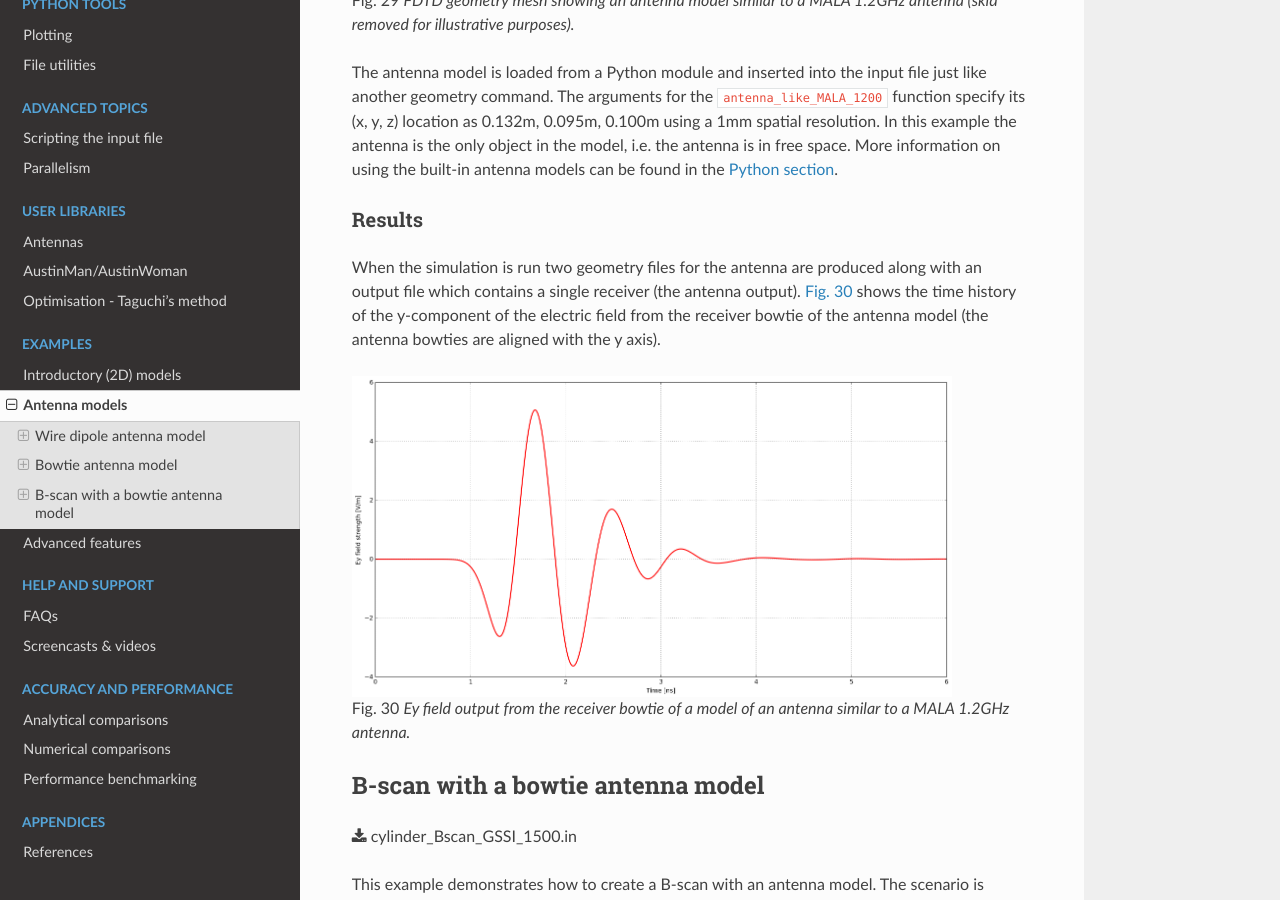
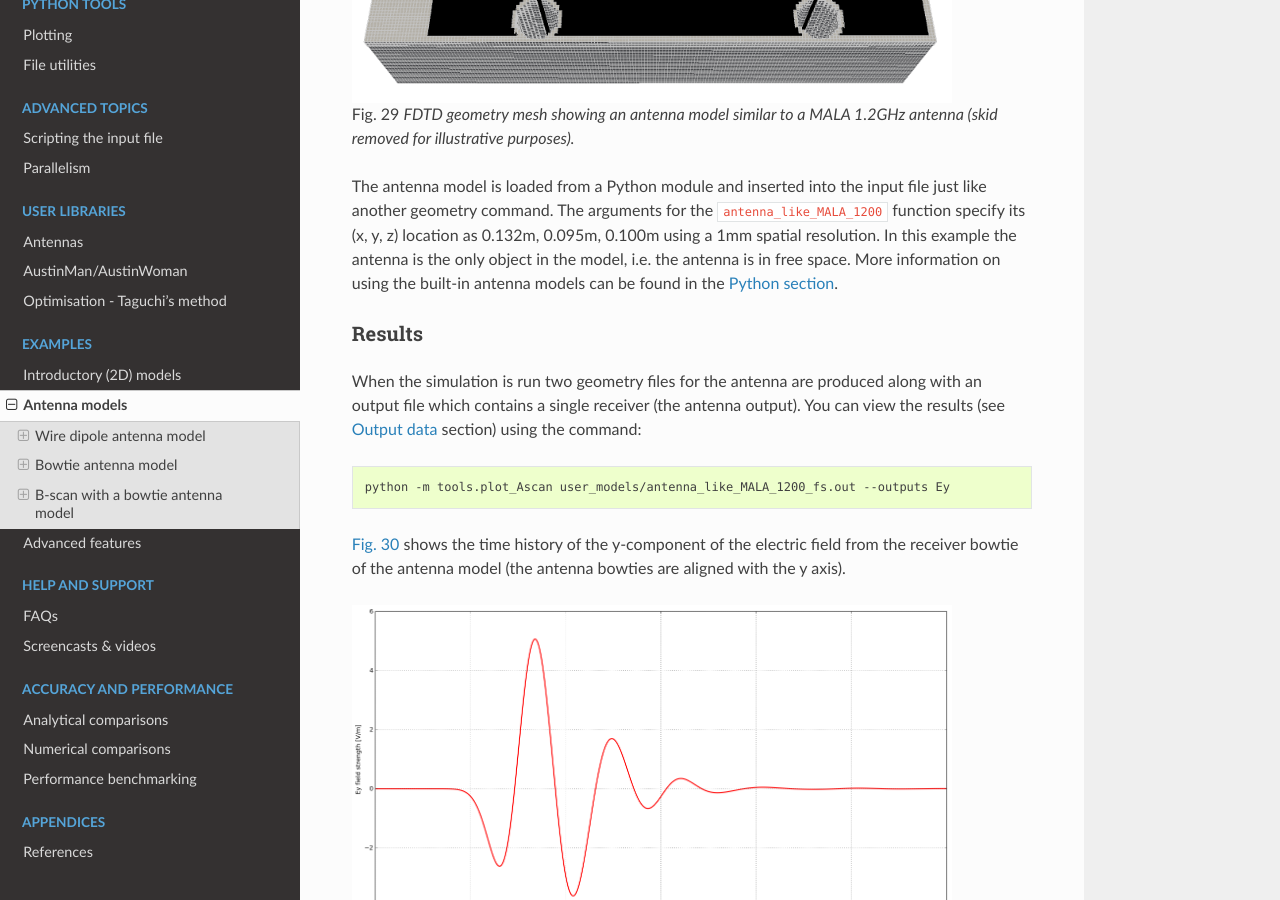
Before and after one commit to gprMax/gprMax, a Sphinx documentation site: the page built from docs/source/examples_antennas.rst, in a window 1280 px wide and 900 px high, scrolled down 3876 px. Built offline with Sphinx 7.4.7 and the Read the Docs theme 2.0.0, drawn with Linux system fonts in a browser that asks for light colours; some of the changed text lies outside the part shown.

Commit message:
Updated to give explicit plotting commands for viewing results.

```diff
--- a/docs/source/examples_antennas.rst
+++ b/docs/source/examples_antennas.rst
@@ -23,6 +23,12 @@
 
 Results
 -------
+
+You can view the results (see :ref:`output` section) using the command:
+
+.. code-block:: none
+
+    python -m tools.plot_antenna_params user_models/antenna_wire_dipole_fs.out
 
 .. _antenna_wire_dipole_fs_tl_params:
 
@@ -80,7 +86,13 @@
 Results
 -------
 
-When the simulation is run two geometry files for the antenna are produced along with an output file which contains a single receiver (the antenna output). :numref:`antenna_like_MALA_1200_fs_results` shows the time history of the y-component of the electric field from the receiver bowtie of the antenna model (the antenna bowties are aligned with the y axis).
+When the simulation is run two geometry files for the antenna are produced along with an output file which contains a single receiver (the antenna output). You can view the results (see :ref:`output` section) using the command:
+
+.. code-block:: none
+
+    python -m tools.plot_Ascan user_models/antenna_like_MALA_1200_fs.out --outputs Ey
+
+:numref:`antenna_like_MALA_1200_fs_results` shows the time history of the y-component of the electric field from the receiver bowtie of the antenna model (the antenna bowties are aligned with the y axis).
 
 .. _antenna_like_MALA_1200_fs_results:
 
@@ -117,6 +129,12 @@
 Results
 -------
 
+After merging the A-scans into a single file you can now view an image of the B-scan using the command:
+
+.. code-block:: none
+
+    python -m tools.plot_Bscan user_models/cylinder_Bscan_GSSI_1500_merged.out Ey
+
 :numref:`cylinder_Bscan_GSSI_1500_results` shows the B-scan (of the Ey field component). The initial part of the signal (~1-2 ns) represents the direct wave from transmitter to receiver. Then comes a hyperbolic response from the metal cylinder.
 
 .. _cylinder_Bscan_GSSI_1500_results:
```
